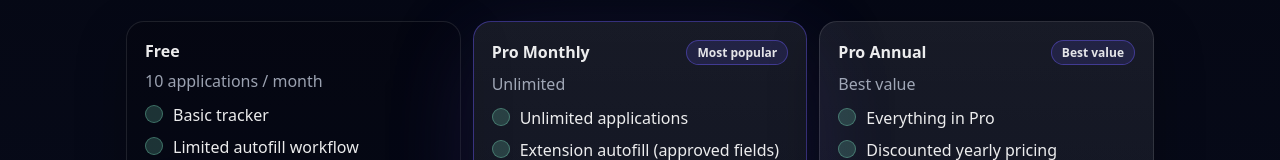
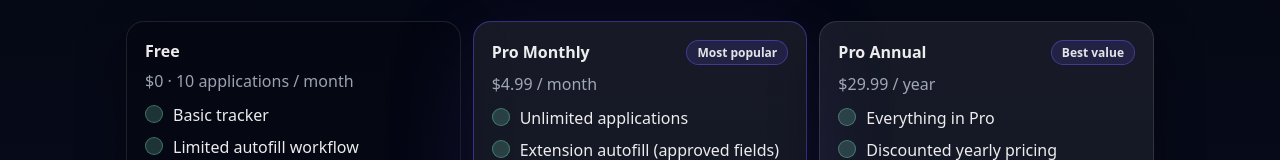
Before and after one commit to itzbrendanc/job-application-assistant, a Next.js app in the folder apps/web/: page /pricing in a window 1280 px wide. Shown: the part 254-414 px from the top of the page. Built offline with nearby package versions, Linux system fonts and the light colour scheme; no server answers.

Commit message:
Update pricing display (.99/mo, .99/yr)

```diff
--- a/apps/web/components/marketing/PricingCards.tsx
+++ b/apps/web/components/marketing/PricingCards.tsx
@@ -111,14 +111,14 @@ export function PricingCards() {
       <div className="mkPriceGrid">
         <Card
           title="Free"
-          price="10 applications / month"
+          price="$0 · 10 applications / month"
           bullets={["Basic tracker", "Limited autofill workflow", "Upgrade any time"]}
           ctaLabel="Start applying smarter"
           subtle
         />
         <Card
           title="Pro Monthly"
-          price="Unlimited"
+          price="$4.99 / month"
           badge="Most popular"
           bullets={[
             "Unlimited applications",
@@ -133,7 +133,7 @@ export function PricingCards() {
         />
         <Card
           title="Pro Annual"
-          price="Best value"
+          price="$29.99 / year"
           badge="Best value"
           bullets={["Everything in Pro", "Discounted yearly pricing", "Best for active job searches"]}
           ctaLabel={busy === "pro_annual" ? "Redirecting…" : "Upgrade to Pro Annual"}
```
